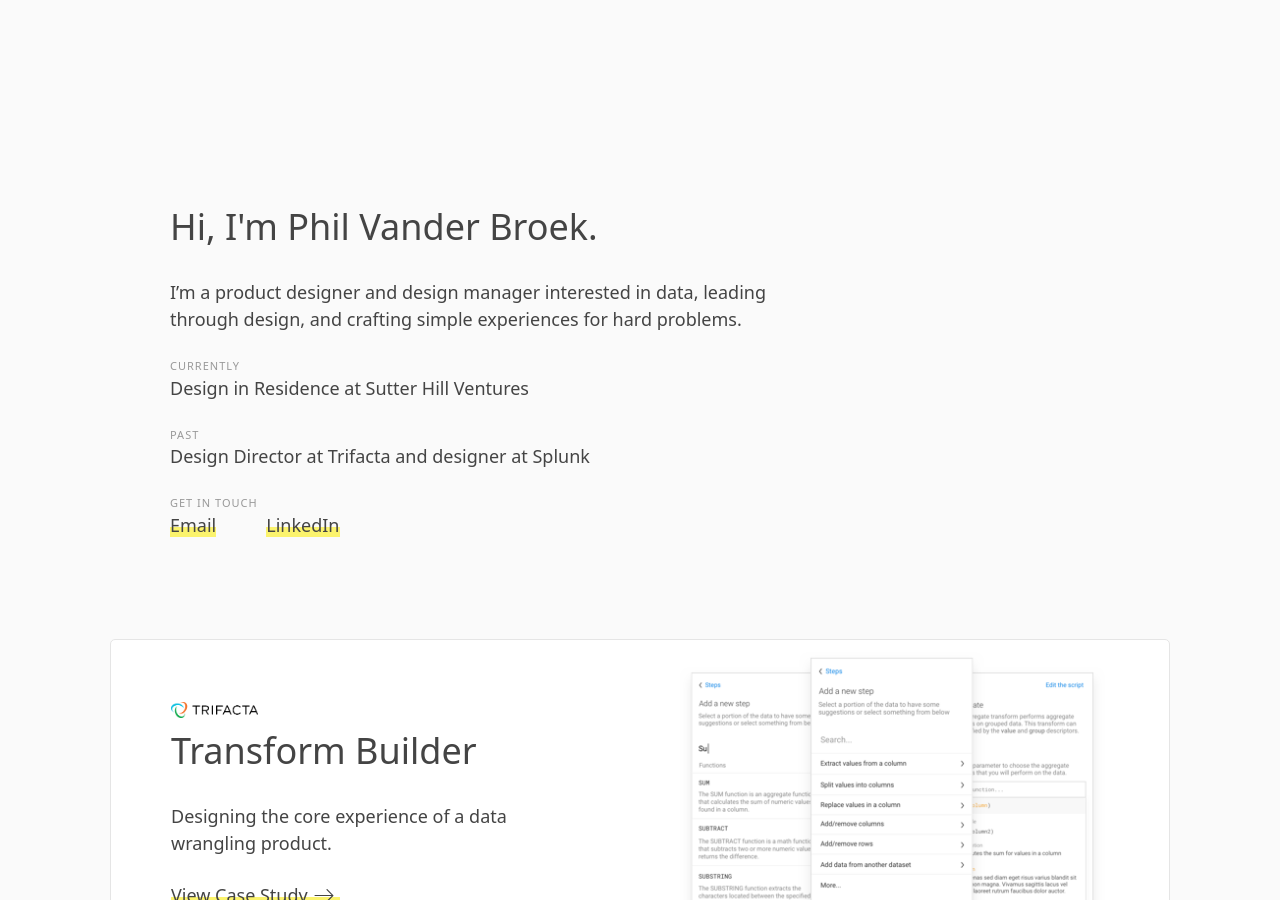
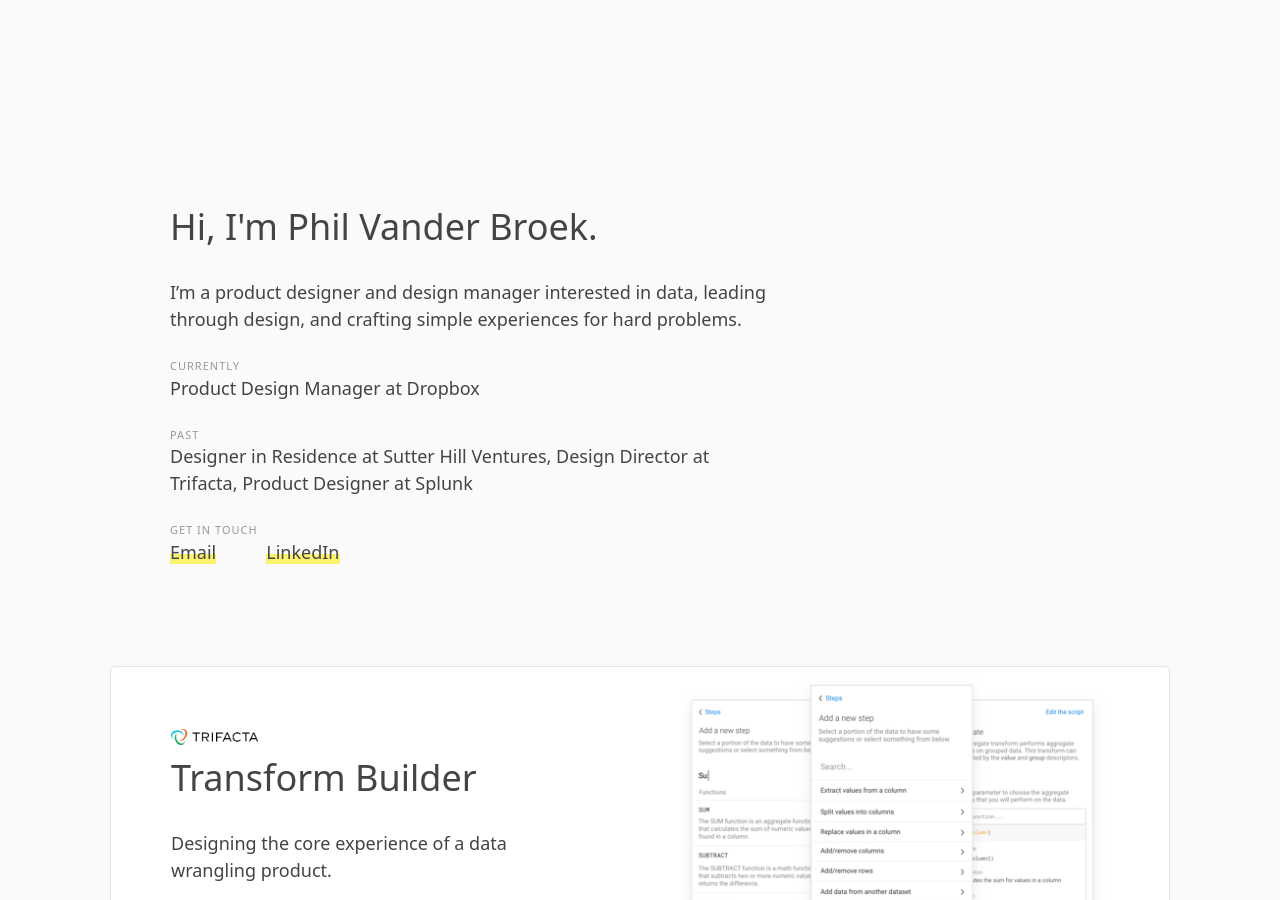
Before and after one commit to philipvanderbroek/philipvanderbroek.github.io, a Jekyll site: the page built from index.html, in a window 1280 px wide and 900 px high. Built offline with Jekyll 4.4.1, drawn with Linux system fonts in a browser that asks for light colours.

Commit message:
Update index.html

```diff
--- a/index.html
+++ b/index.html
@@ -7,9 +7,9 @@
     <h1>Hi, I'm Phil Vander Broek.</h1>
     <p>I’m a product designer and design manager interested in data, leading through design, and crafting simple experiences for hard problems.</p>
     <h3>Currently</h3>
-    <p>Design in Residence at Sutter Hill Ventures</p>
+    <p>Product Design Manager at Dropbox</p>
     <h3>Past</h3>
-    <p>Design Director at Trifacta and designer at Splunk</p>
+    <p>Designer in Residence at Sutter Hill Ventures, Design Director at Trifacta, Product Designer at Splunk</p>
     <h3>Get in touch</h3>
     <a href="mailto:philipvanderbroek@gmail.com">Email</a><a href="https://www.linkedin.com/in/philipvanderbroek/">LinkedIn</a>
   </div>
```
